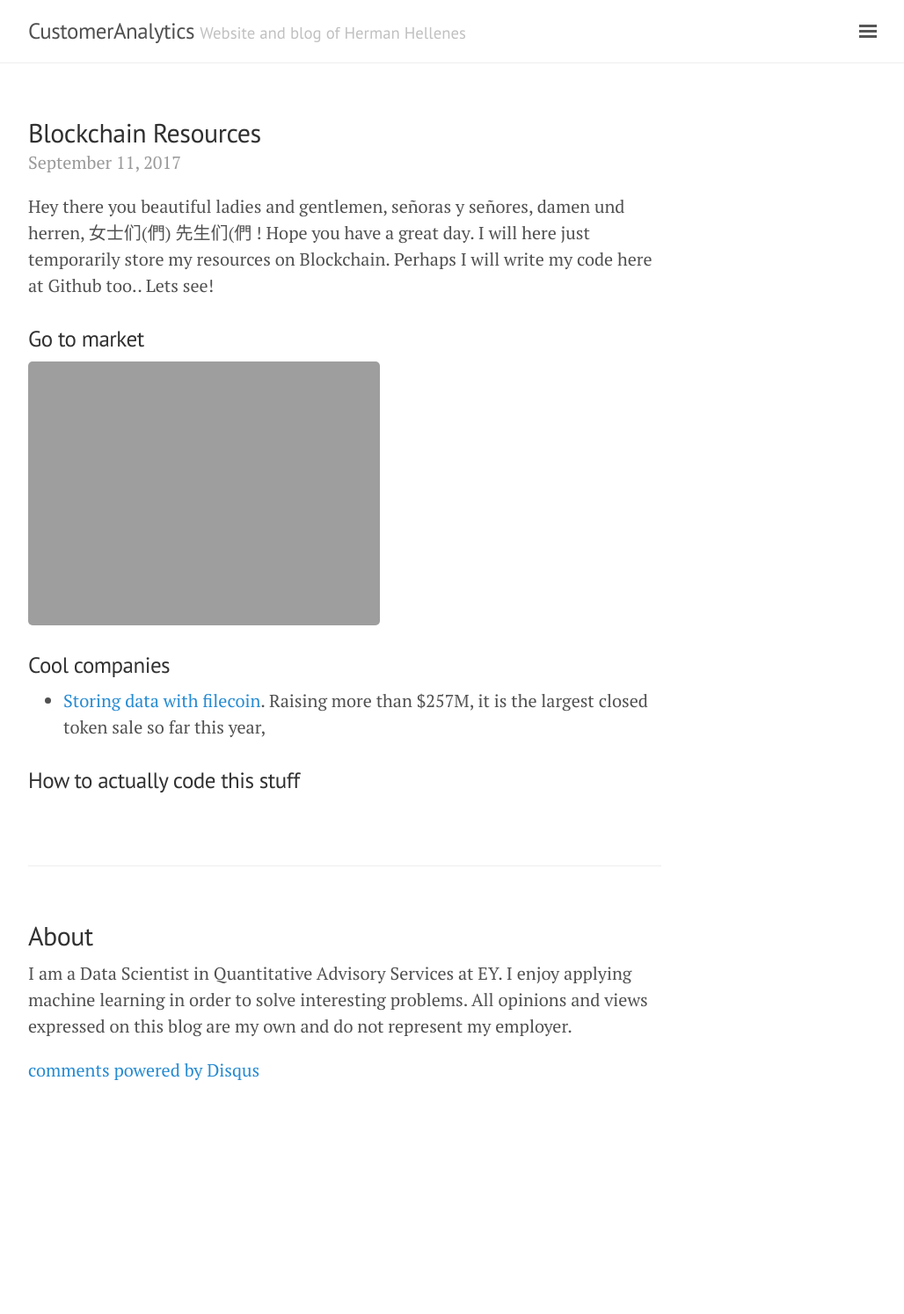
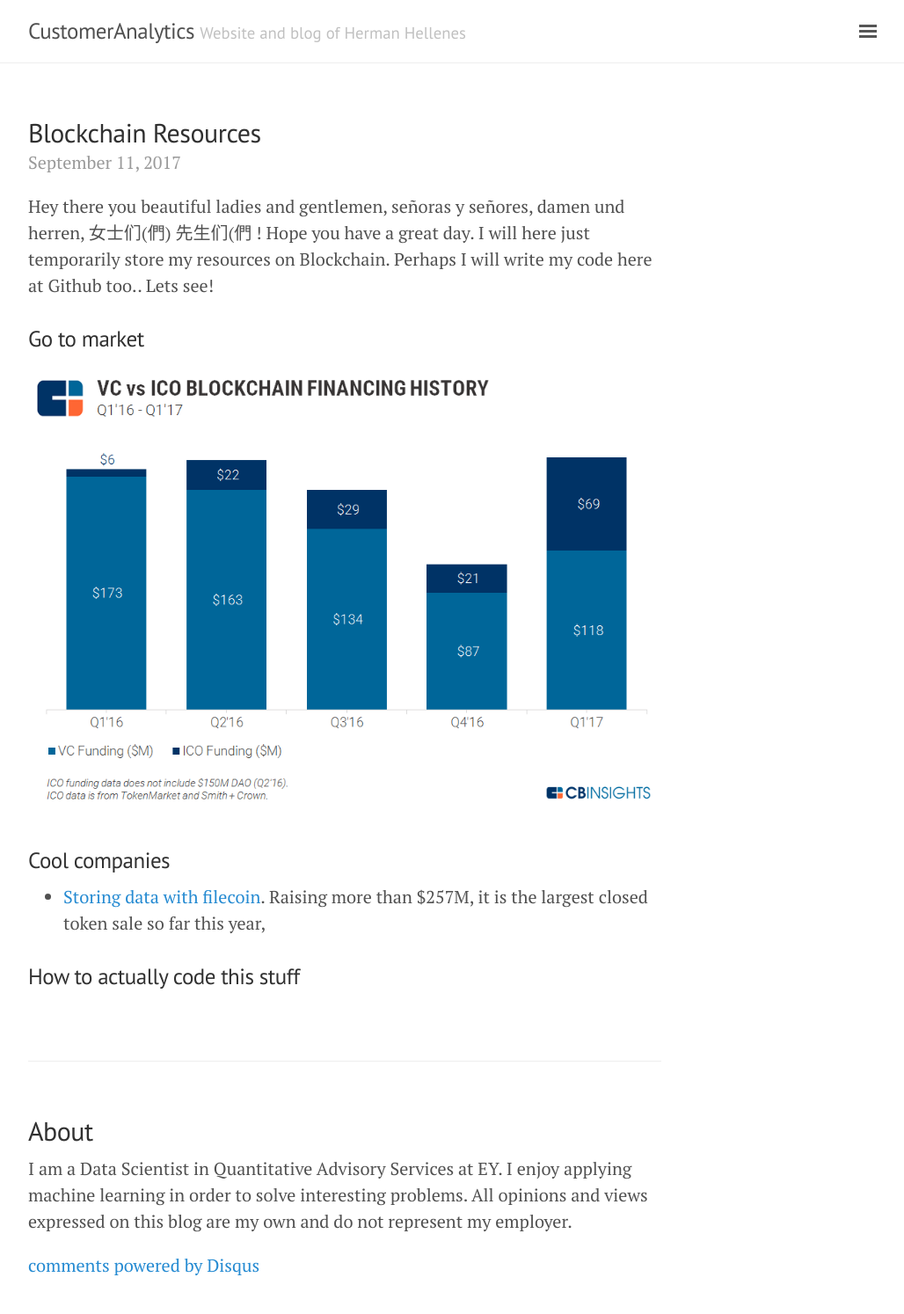
Before and after one commit to herman-hellenes/herman-hellenes.github.io, a Jekyll site: the page built from undone_posts/2017-09-11-Blockchain-resources.md, in a window 1280 px wide. Shown: the whole page at 88% size, without its empty margins (248-1276 px from the left). Built offline with Jekyll 4.4.1, drawn with Linux system fonts in a browser that asks for light colours; nearby versions of some CDN libraries; comment, search, counter and statistics services are not loaded; before the commit the page ends 1272 px from its top, so only the background shows below that.

Commit message:
Update 2017-09-11-Blockchain-resources.md

```diff
--- a/undone_posts/2017-09-11-Blockchain-resources.md
+++ b/undone_posts/2017-09-11-Blockchain-resources.md
@@ -12,7 +12,7 @@ I will here just temporarily store my resources on Blockchain. Perhaps I will wr
 
 
 
-![centre](/figs/2017-09-11-Blockchain-resources/ICOs-vs-VCs.png =250x)
+![center](/figs/2017-09-11-Blockchain-resources/ICOs-vs-VCs.png)
 
 
 
```
